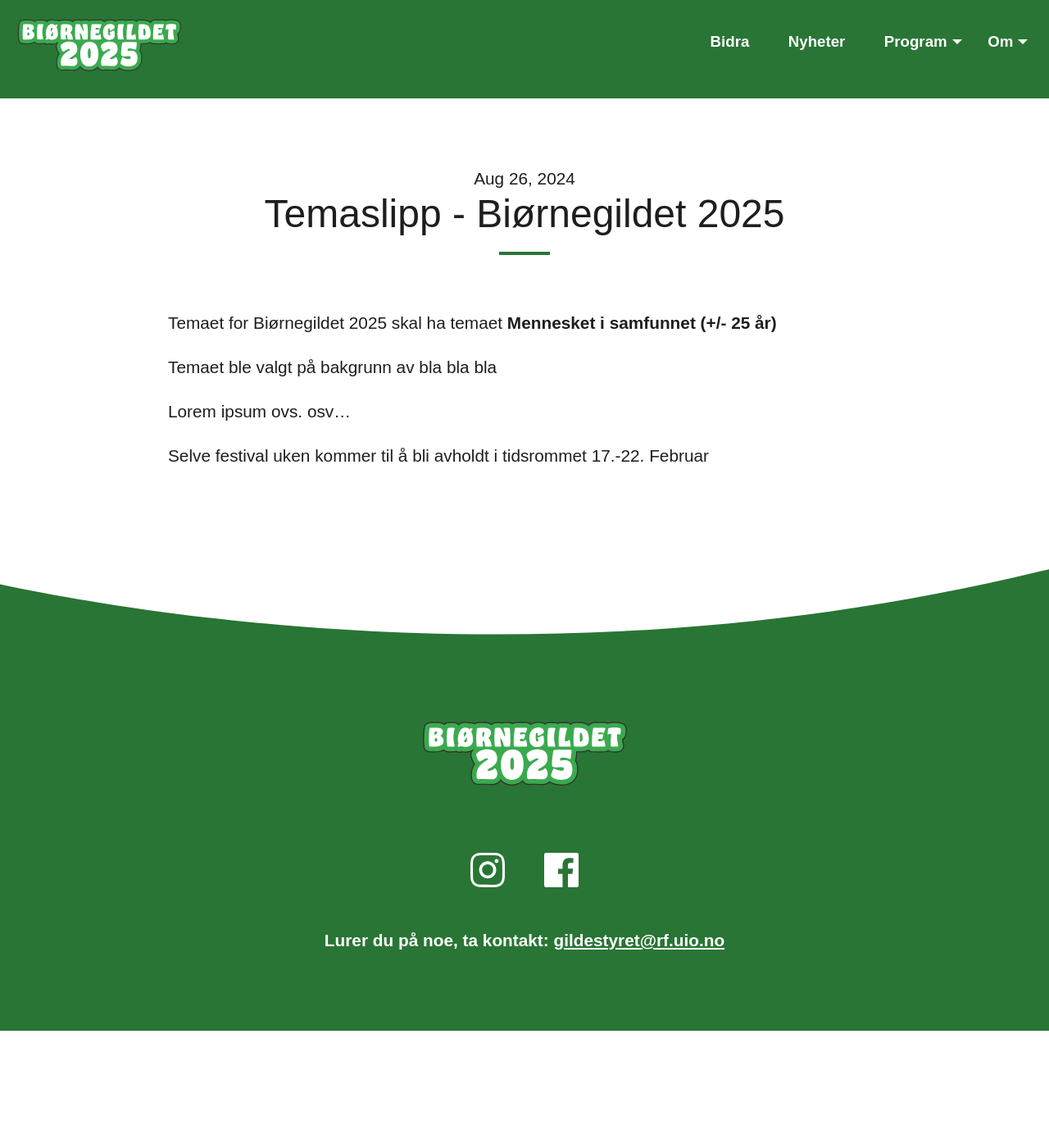
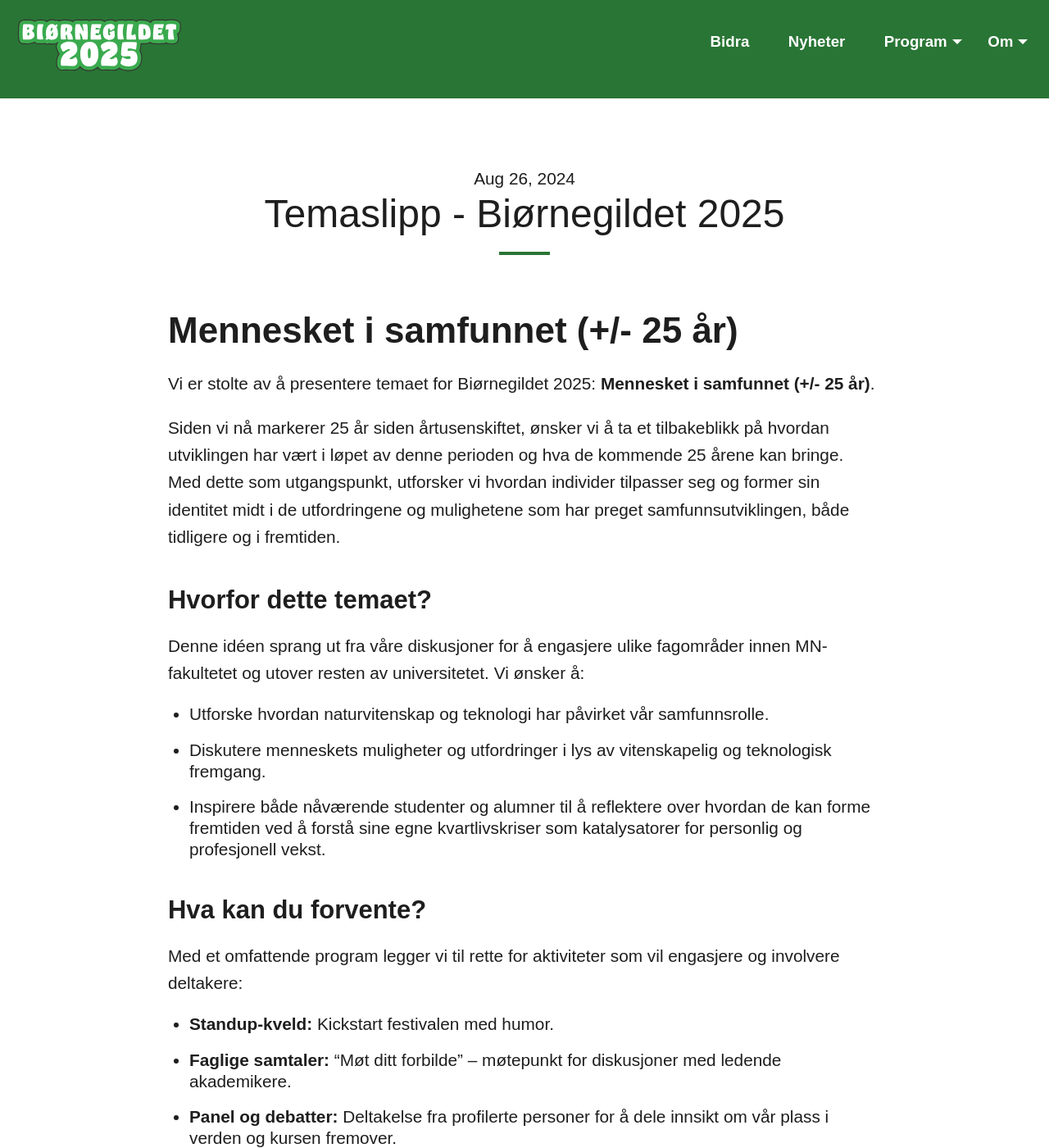
Before and after one commit to Biornegildet/biornegildet.github.io, a Jekyll site: the page built from _posts/2024-08-26-temaslipp.md, in a window 1280 px wide and 1400 px high. Shown: the whole window at 82% size. Built offline with Jekyll 4.4.1, drawn with Linux system fonts in a browser that asks for light colours; comment, search, counter and statistics services are not loaded; some of the changed text lies outside the part shown.

```diff
--- a/_posts/2024-08-26-temaslipp.md
+++ b/_posts/2024-08-26-temaslipp.md
@@ -7,10 +7,43 @@ permalink: /nyheter/temaslipp/
 title: Temaslipp - Biørnegildet 2025
 ---
 
-Temaet for {{site.title}} skal ha temaet **{{site.festival_tema}}**
+## {{site.festival_tema}}
 
-Temaet ble valgt på bakgrunn av bla bla bla
+Vi er stolte av å presentere temaet for Biørnegildet 2025: **{{site.festival_tema}}**.
 
-Lorem ipsum ovs. osv...
+Siden vi nå markerer 25 år siden årtusenskiftet, ønsker vi å ta et tilbakeblikk på hvordan utviklingen har vært i løpet av denne perioden og hva de kommende 25 årene kan bringe. Med dette som utgangspunkt, utforsker vi hvordan individer tilpasser seg og former sin identitet midt i de utfordringene og mulighetene som har preget samfunnsutviklingen, både tidligere og i fremtiden.
 
-Selve festival uken kommer til å bli avholdt i tidsrommet {{ site.festival_datoer }}
+### Hvorfor dette temaet?
+
+Denne idéen sprang ut fra våre diskusjoner for å engasjere ulike fagområder innen MN-fakultetet og utover resten av universitetet. Vi ønsker å:
+
+- Utforske hvordan naturvitenskap og teknologi har påvirket vår samfunnsrolle.
+- Diskutere menneskets muligheter og utfordringer i lys av vitenskapelig og teknologisk fremgang.
+- Inspirere både nåværende studenter og alumner til å reflektere over hvordan de kan forme fremtiden ved å forstå sine egne kvartlivskriser som katalysatorer for personlig og profesjonell vekst.
+
+### Hva kan du forvente?
+
+Med et omfattende program legger vi til rette for aktiviteter som vil engasjere og involvere deltakere:
+
+- **Standup-kveld:** Kickstart festivalen med humor.
+- **Faglige samtaler:** "Møt ditt forbilde" – møtepunkt for diskusjoner med ledende akademikere.
+- **Panel og debatter:** Deltakelse fra profilerte personer for å dele innsikt om vår plass i verden og kursen fremover.
+- **Innovative smakinger og konserter** som forener mennesker gjennom kulturell utforskning.
+
+Festivalen finner sted fra {{ site.festival_datoer }}. Gildedagen vil by på en forsmak med RealFrokost, paneldebatter og store konserter.
+
+### Vår visjon
+
+Biørnegildet er bygget på fundamentene av frivillighet og samarbeid. Med et mål om å inkludere tverrfaglige perspektiver, ønsker vi å:
+
+- Samle universitetet på tvers av disipliner for å skape en helhetlig festivalopplevelse.
+- Tilby nettverks- og karrieremuligheter for studenter på alle nivåer.
+- Skape minner og opplevelser i tråd med våre verdier om kunnskap og fellesskap.
+
+### Bli med oss!
+
+Denne festivalen lover å gi uforglemmelige opplevelser – en sjanse til å lære, delta, og nyte det beste av hva akademiske og kulturelle krefter har å tilby. Vi ser frem til en uke fylt med samhold og oppdagelse. Bli med oss, og la oss forme fremtiden sammen!
+
+Hvis du vil bidra, se siden [{{ site.url }}{{ site.baseurl }}/frivillig]({{ site.url }}{{ site.baseurl }}/frivillig).
+
+Hold deg oppdatert ved å følge våre kanaler for de siste nyhetene og mulige endringer i programmet.
```
Also changed, not shown: _pages/ball.md (+1 -1 lines), _posts/2025-01-07-dansekurs.md (added, +16 -0 lines).
